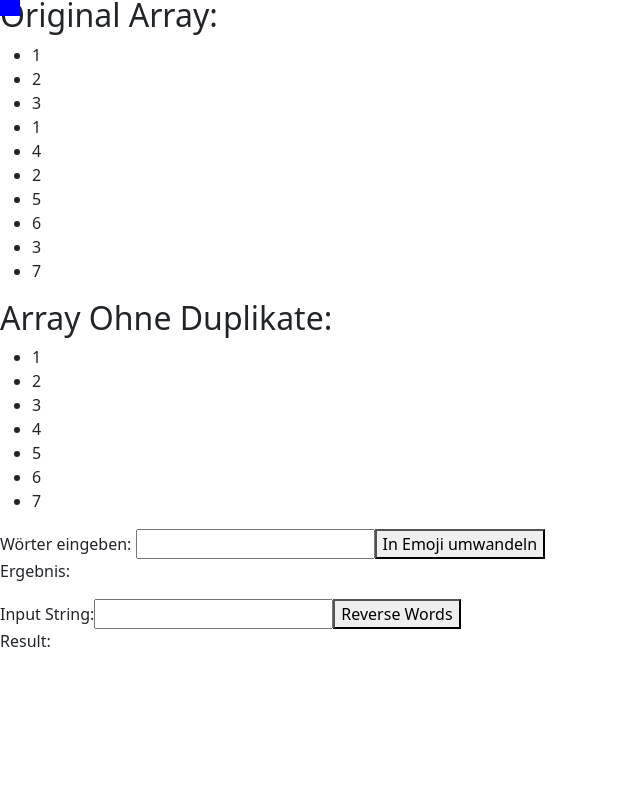
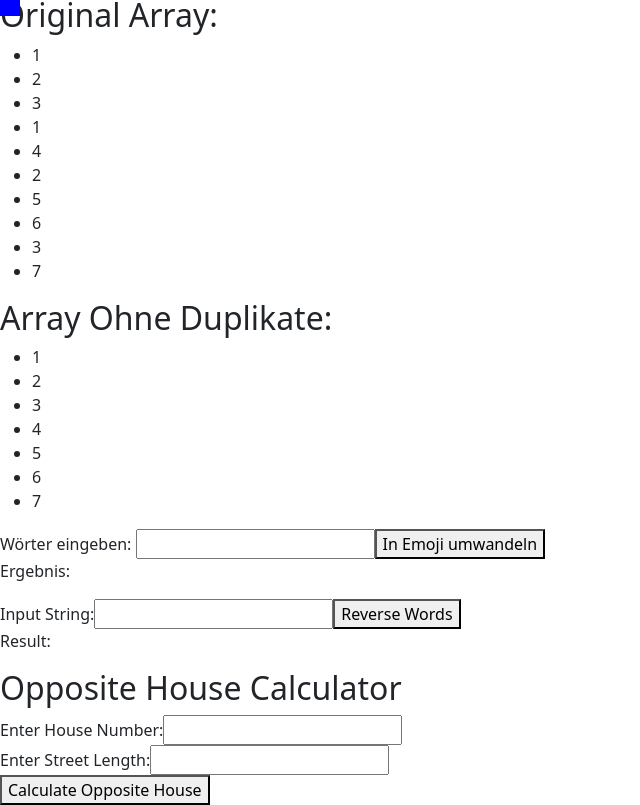
Before and after one commit to kreemdaada/skillsReact, a React (Create React App) app: page / in a window 1280 px wide. Shown: the part 1346-2151 px from the top of the page, without its empty margins (0-640 px from the left). Before the commit the page ends 2015 px from the top, so only its background shows below. Built offline with nearby package versions, Linux system fonts and the light colour scheme; no server answers.

Commit message:
neue-kommponent-haus-nummer

```diff
--- a/package.json
+++ b/package.json
@@ -12,6 +12,7 @@
     "http-proxy-middleware": "^2.0.6",
     "react": "^18.2.0",
     "react-dom": "^18.2.0",
+    "react-qrcode-scanner": "^1.1.7",
     "react-redux": "^9.1.0",
     "react-router-dom": "^6.21.3",
     "react-scripts": "5.0.1",
--- a/src/App.js
+++ b/src/App.js
@@ -18,6 +18,7 @@ import DuplicatesArray from './duplicate/DuplicatesArray';
 import StringToNummer from './stringtonummer/StringToNummer';
 import InputTransform from './stringtonummer/InputTransform';
 import ReversWord from './stringtonummer/ReverseWord';
+import OppositeHouseCalculator from './hausnummerrechnen/OppositeHouseCalculator';
 import MultiplicationTable from './displaymultiplication/MultiplicationTable';
 import BlogList from './bloglist/BlogList';
 import 'bootstrap/dist/css/bootstrap.min.css'; // Import Bootstrap styles
@@ -81,6 +82,7 @@ function App() {
       <DuplicatesArray/>
       <InputTransform/>
       <ReversWord/>
+      <OppositeHouseCalculator/>
     </Router>
   );
 
--- /dev/null
+++ b/src/hausnummerrechnen/OppositeHouseCalculator.jsx
@@ -0,0 +1,56 @@
+import React, { useState } from 'react';
+
+const OppositeHouseCalculator = () => {
+  const [houseNumber, setHouseNumber] = useState('');
+  const [streetLength, setStreetLength] = useState('');
+  const [oppositeHouse, setOppositeHouse] = useState(null);
+  const [error, setError] = useState('');
+
+  const calculateOppositeHouse = () => {
+    const parsedHouseNumber = parseInt(houseNumber, 10);
+    const parsedStreetLength = parseInt(streetLength, 10);
+
+    if (isNaN(parsedHouseNumber) || isNaN(parsedStreetLength) || parsedHouseNumber < 1 || parsedStreetLength < 1) {
+      setError('Please enter valid positive integers for house number and street length.');
+      setOppositeHouse(null);
+    } else {
+      setError('');
+      const oppositeHouseNumber = (parsedStreetLength * 2) - parsedHouseNumber + 1;
+      setOppositeHouse(oppositeHouseNumber);
+    }
+  };
+
+  return (
+    <div>
+      <h2>Opposite House Calculator</h2>
+      <label>
+        Enter House Number:
+        <input
+          type="number"
+          value={houseNumber}
+          onChange={(e) => setHouseNumber(e.target.value)}
+        />
+      </label>
+      <br />
+      <label>
+        Enter Street Length:
+        <input
+          type="number"
+          value={streetLength}
+          onChange={(e) => setStreetLength(e.target.value)}
+        />
+      </label>
+      <br />
+      <button onClick={calculateOppositeHouse}>Calculate Opposite House</button>
+      <br />
+      {error && <p style={{ color: 'red' }}>{error}</p>}
+      {oppositeHouse !== null && (
+        <p>
+          The opposite house number is: {oppositeHouse}
+        </p>
+      )}
+    </div>
+  );
+};
+
+export default OppositeHouseCalculator;
```
Also changed, not shown: 1 other file (tests, documents, lock files or other folders).
